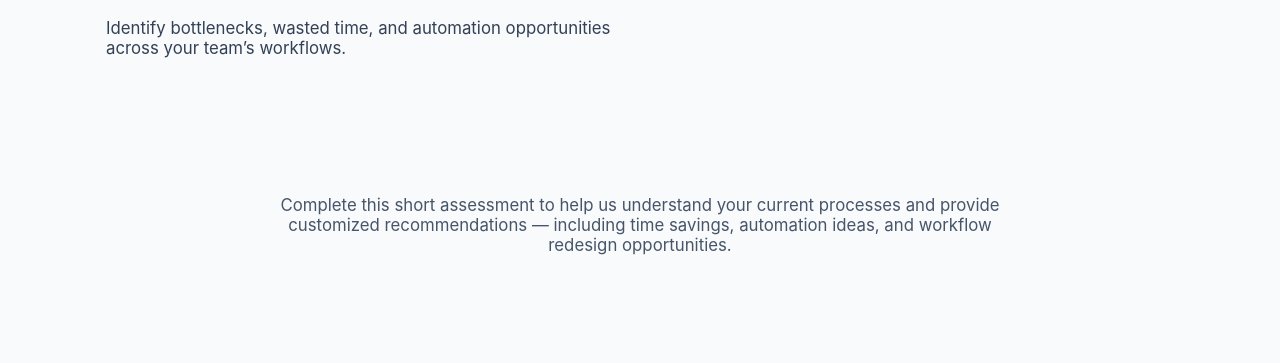
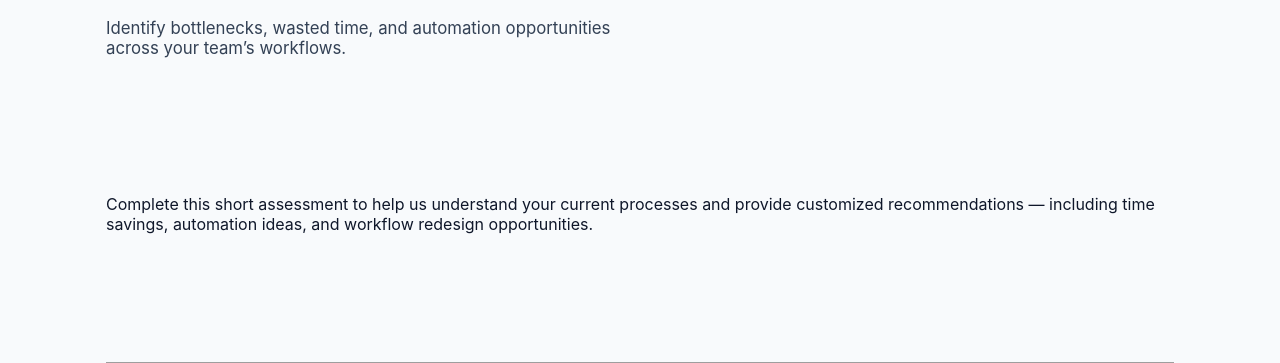
Before and after one commit to ericsjaffe/peakops_automation, a Flask app: page /self-assessment in a window 1280 px wide. Shown: the part 259-622 px from the top of the page. Run offline with Flask 3, Linux system fonts and the light colour scheme; grey boxes are pictures that could not be loaded.

Commit message:
Enhance SEO and update self-assessment page layout
Added meta tags for SEO and updated content structure.

```diff
--- a/templates/self_assessment.html
+++ b/templates/self_assessment.html
@@ -9,7 +9,9 @@ Take the PeakOps Workflow Automation Self-Assessment to identify wasted time, in
 {% endblock %}
 
 {% block extra_meta %}
+  <!-- Canonical -->
   <link rel="canonical" href="https://peakops.club/self-assessment">
+  <meta name="robots" content="index, follow">
 
   <!-- Open Graph -->
   <meta property="og:type" content="website">
@@ -27,8 +29,9 @@ Take the PeakOps Workflow Automation Self-Assessment to identify wasted time, in
   <meta name="twitter:image" content="https://peakops.club/static/img/peakops-social-preview.png">
 {% endblock %}
 
+
 {% block content %}
-  <!-- Hero -->
+
   <section class="hero hero-internal">
     <div class="container hero-inner">
       <div class="hero-content">
@@ -40,17 +43,16 @@ Take the PeakOps Workflow Automation Self-Assessment to identify wasted time, in
     </div>
   </section>
 
-  <!-- Intro text -->
   <section class="section section-alt">
-    <div class="container narrow">
-      <p class="lead center">
+    <div class="container">
+      <p class="section-intro">
         Complete this short assessment to help us understand your current processes and provide
         customized recommendations — including time savings, automation ideas, and workflow redesign opportunities.
       </p>
     </div>
   </section>
 
-  <!-- Google Form -->
+  <!-- Embedded Google Form -->
   <section class="section">
     <div class="container">
       <iframe
@@ -60,10 +62,11 @@ Take the PeakOps Workflow Automation Self-Assessment to identify wasted time, in
         frameborder="0"
         marginheight="0"
         marginwidth="0"
-        style="border:none;"
+        style="border: none;"
       >
         Loading…
       </iframe>
     </div>
   </section>
+
 {% endblock %}
```
